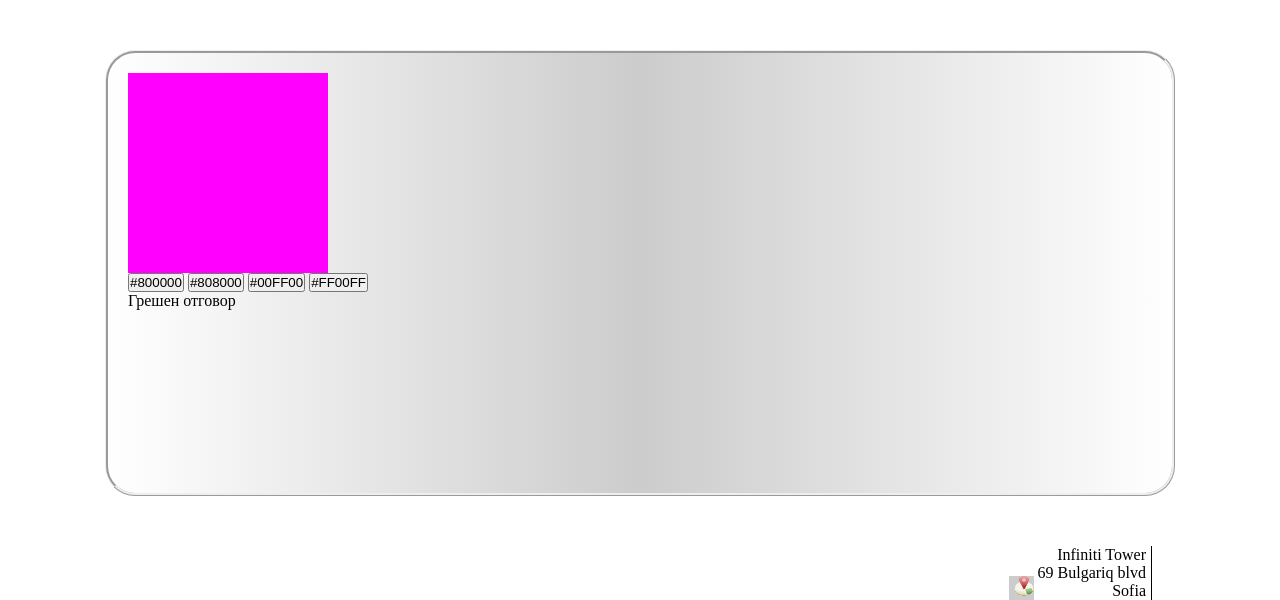
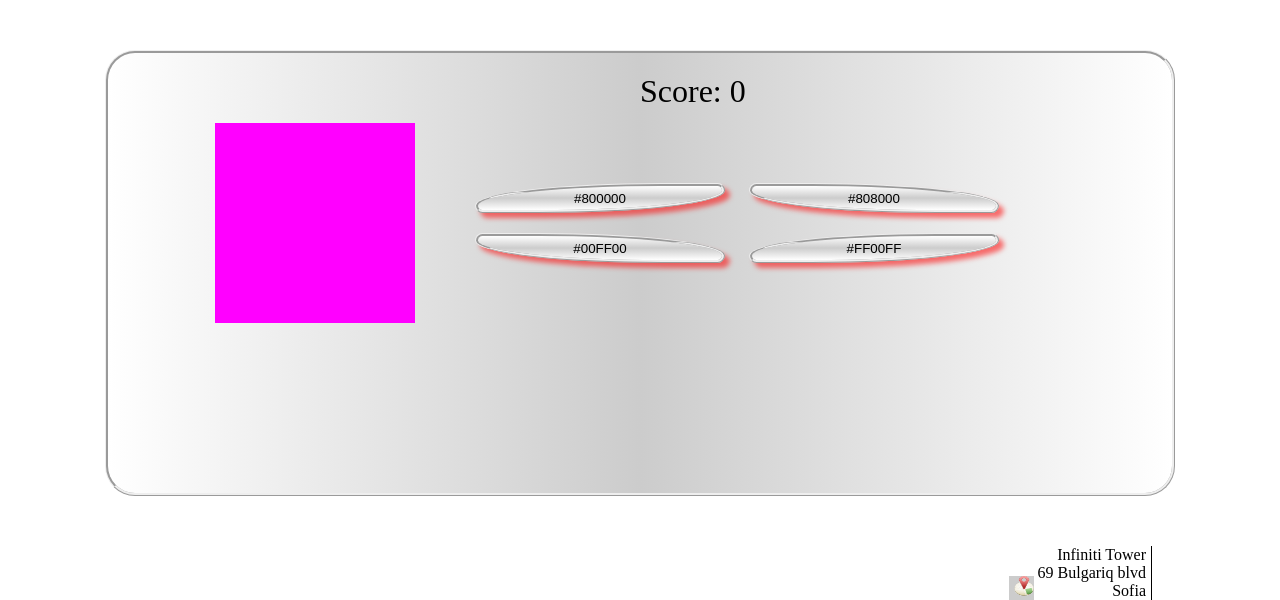
Before and after one commit to Just-Man/PHP, a PHP site: page /color_game.php in a window 1280 px wide. Shown: the part 209-809 px from the top of the page. Run offline with PHP 8.4, Linux system fonts and the light colour scheme; the visitor is signed in with stand-in values (Sample User, id 1); data that the repository does not hold is empty.

Commit message:
Homework_HTML&PHP

```diff
--- a/Lection11/All_tasks/Style.css
+++ b/Lection11/All_tasks/Style.css
@@ -86,6 +86,7 @@ nav a{
 }
 
 section{
+    position: relative;
     margin: 50px auto;
     width: 80%;
     min-height: 400px;
@@ -157,3 +158,60 @@ input{
     width: 100px;
     background: #cccccc;
 }
+.color{
+    float: left;
+    margin: 50px;
+    width: 200px;
+    height: 200px;
+}
+.colorGame{
+    margin: 100px 50px;
+}
+.colorButton{
+    margin: 10px 10px;
+    width: 250px;
+    height: 30px;
+    border: 3px ridge;
+    background: linear-gradient(#fff,#ccc, #fff);
+    -webkit-border-radius: 15px 150%;
+    -moz-border-radius: 15px 150%;
+    border-radius: 15px 150%;
+    box-shadow: 5px 5px 5px rgba(255,0,0, 0.55);
+}
+.colorButton:hover{
+    box-shadow: 5px 5px 5px rgba(0, 128, 0, 0.75);
+}
+
+.colorGame button:nth-child(1),
+.colorGame button:last-child{
+    -webkit-border-radius: 150% 15px;
+    -moz-border-radius: 150% 15px;
+    border-radius: 150% 15px;
+}
+
+.answer{
+    margin: 10px;
+    border: 1px solid #000;
+    -webkit-border-radius: 150%;
+    -moz-border-radius: 150%;
+    border-radius: 150%;
+    background: linear-gradient(#fff,#ccc, #fff);
+    padding: 10px;
+    text-align: center;
+}
+
+#right{
+    box-shadow: 5px 5px 5px #008000;
+}
+
+#wrong{
+    box-shadow: 5px 5px 5px #f00;
+
+}
+
+.score{
+    position: absolute;
+    top: 20px;
+    left: 50%;
+    font-size: 2rem;
+}
--- a/Lection11/All_tasks/color_game.php
+++ b/Lection11/All_tasks/color_game.php
@@ -4,6 +4,7 @@
                '#008000', '#00FF00', '#008080', '#00FFff',
                '#000080', '#0000FF', '#800080', '#FF00FF'];
     $lastRand = null;
+    $score = 0;
 
     if (isset($_POST['ansform']) || empty($rand)) {
     $answer = array_rand($colors, 4);
@@ -16,18 +17,25 @@
     $_SESSION['rand'] = $rand;
     $color = $answers[$rand];}
 ?>
-    <div style="width: 200px;height: 200px; background: <?php echo $color ?> "></div>
-    <form action="" method="post" name="ansform">
-        <button name="ans" value="0"><?php echo $answers[0]?></button>
-        <button name="ans" value="1"><?php echo $answers[1]?></button>
-        <button name="ans" value="2"><?php echo $answers[2]?></button>
-        <button name="ans" value="3"><?php echo $answers[3]?></button>
+<div class="content clearFix">
+    <div class="color" style="background: <?php echo $color ?> "></div>
+    <form action="" method="post" name="ansform" class="colorGame">
+        <button class="colorButton" name="ans" value="0"><?php echo $answers[0]?></button>
+        <button class="colorButton" name="ans" value="1"><?php echo $answers[1]?></button><br>
+        <button class="colorButton" name="ans" value="2"><?php echo $answers[2]?></button>
+        <button class="colorButton" name="ans" value="3"><?php echo $answers[3]?></button>
     </form>
 <?php
 $ans = $_POST['ans'];
-if ($ans == $lastRand) {?>
-    <p>Верен отговор</p>
-<?php } else {?>
-    <p>Грешен отговор</p>
-<?php }
-require_once "Footer.php";?>
+if ($ans !== null) {
+    if ($ans == $lastRand) {
+        $score += 10;?>
+        <p class="answer" id="right">Верен отговор</p>
+    <?php } else {
+        $score -= 10?>
+        <p class="answer" id="wrong">Грешен отговор</p>
+    <?php }
+} ?>
+    <p class="score">Score: <?php echo $score?></p>
+</div>
+<?php require_once "Footer.php";?>
--- a/Lection11/All_tasks/gallery.php
+++ b/Lection11/All_tasks/gallery.php
@@ -1,2 +1,3 @@
 <?php require_once "Header.php"; ?>
+
 <?php require_once "Footer.php";?>
--- a/Lection11/All_tasks/index.php
+++ b/Lection11/All_tasks/index.php
@@ -94,6 +94,8 @@ if (isset($_POST['register'])) {
     </div>
 <?php }
  if ($registered) {?>
+
+    <div class="content clearFix">
     <p>
         Регистрацията беше успешна сега може да се логнеш
     </p>
@@ -111,10 +113,12 @@ if (isset($_POST['register'])) {
             </div>
         </form>
     </fieldset>
+    </div>
 <?php } else if ($logged) {
     $_SESSION['logged'] = $logged;?>
+    <div class="content clearFix">
     <p> Здравей <?php echo $loginName ?></p>
     <p>Влизането ти в системата беше успешно и сега имате достъп до всички до всички страници на сайта</p>
+     </div>
 <?php }
-echo $registered;
 require_once "Footer.php" ?>
```
